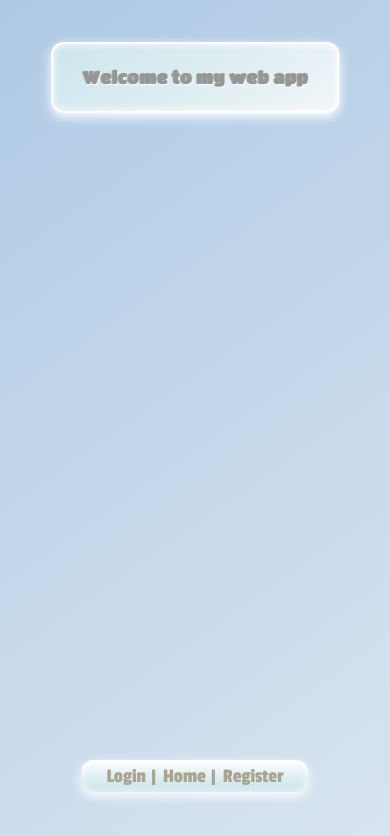
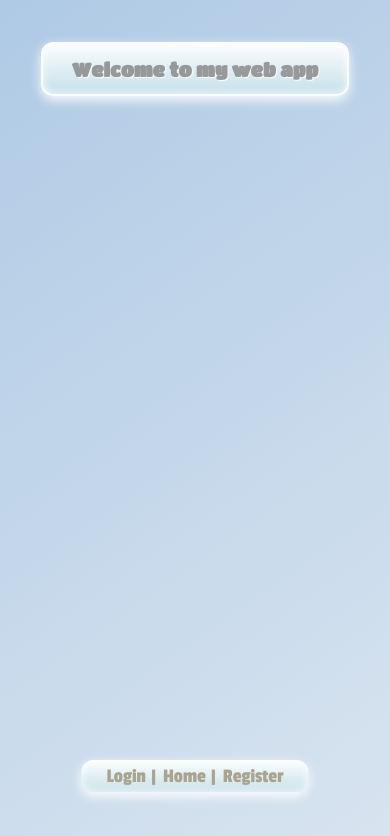
Before and after one commit to blob421/Vue_App, a Vue app: page / in a window 390 px wide. Shown: the top 836 px of the page. Built offline with nearby package versions, Linux system fonts and the light colour scheme; no server answers.

Commit message:
Modified the gradient angle on the title and removed the right margin on the graph

```diff
--- a/src/components/graph.vue
+++ b/src/components/graph.vue
@@ -36,13 +36,7 @@ const renderPlot = () => {
   }
       };
 
-      const layout = { margin: {
-
-
-  r: 55,
-
-
-},
+      const layout = {
 
     title: {
       text: "Bitcoin movement",  'x': 0.505,
--- a/src/components/heading_main.vue
+++ b/src/components/heading_main.vue
@@ -17,8 +17,8 @@
 
 
 .title {
-  font-size: clamp(1.1rem, 2.5vw, 3rem);
-  background: linear-gradient(145deg, #cde5ed, #f0f6f8);
+  font-size: clamp(1.2rem, 2.5vw, 3rem);
+  background: linear-gradient(360deg, #c6e1e9, #ffffff);
   color: #959696;
   white-space: nowrap;
   overflow: hidden;
@@ -33,7 +33,7 @@
   box-shadow:
   inset 0 0 8px rgb(255, 255, 255),
   0 4px 12px rgb(255, 255, 255);
-
+  opacity: 95%;
 }
   .title_container{
     font-family: "Titan One", sans-serif;;
@@ -45,11 +45,6 @@
 
 
   }
-@media (max-width:1024px){
-  .title{
-    padding: 1.2rem 1.8rem;
-  }
-}
 
 
 
```
